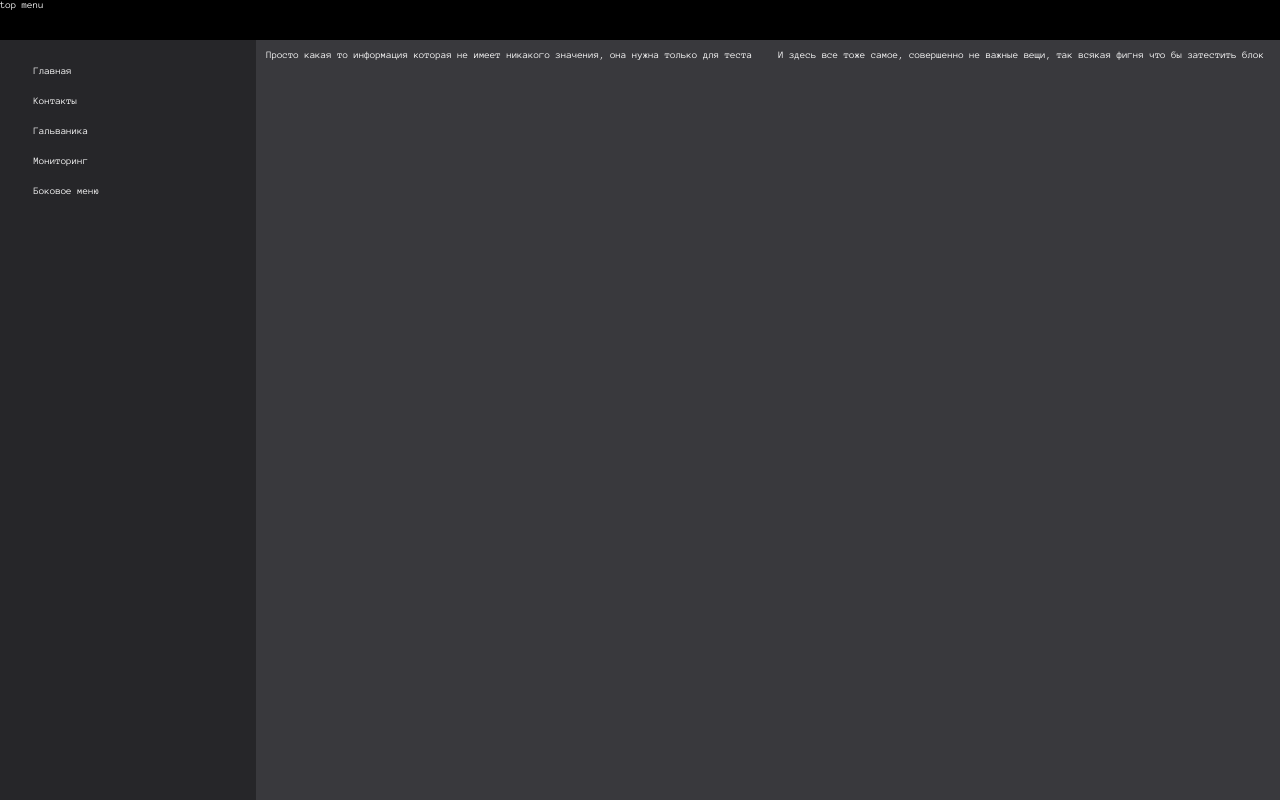
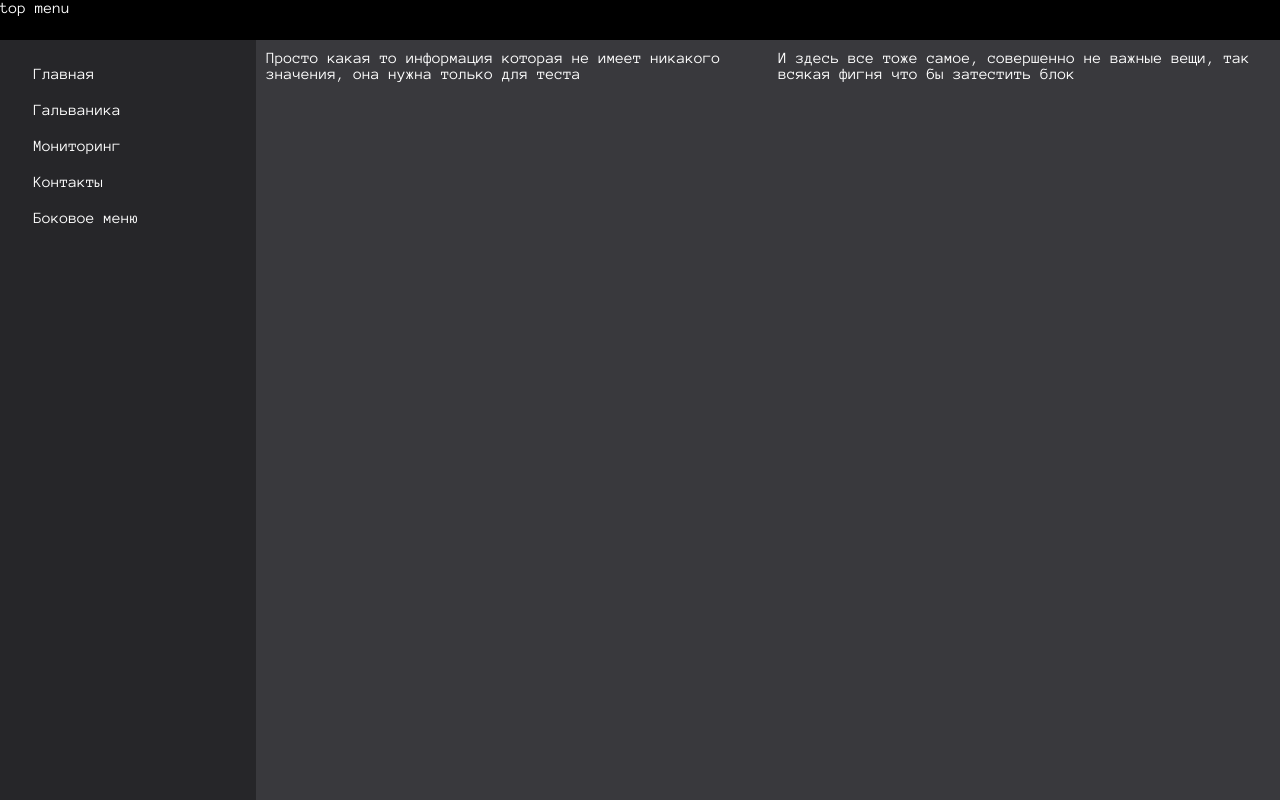
Before and after one commit to kaymantex68/site_ver2, a React (Create React App) app: page / in a window 1280 px wide. Built offline with nearby package versions, Linux system fonts and the light colour scheme; grey boxes are pictures that could not be loaded.

Commit message:
office 9

```diff
--- a/src/App.js
+++ b/src/App.js
@@ -1,5 +1,6 @@
 import React, { useState } from 'react';
 import classes from './App.module.css';
+import Contacts from './Contacts'
 
 function App() {
 
@@ -7,30 +8,30 @@ function App() {
   const [second_col_main, setsecond_col_main] = useState(false);
   const [third_col_main, setthird_col_main] = useState(true);
   const [forth_col_main, setforth_col_main] = useState(false);
-  const [number2, setNumber2] = useState(false);
-  const [number3, setNumber3] = useState(true);
-  const [number4, setNumber4] = useState(true);
+  const [monitoring, setMonitoring] = useState(false);
+  const [leftmenu, setLeftMenu] = useState(true);
+  const [topmenu, setTopMenu] = useState(true);
 
 
 
   return (
     <>
       <div className={classes.Background}>
-        Позвоните нам: +7 920 4897437. Мы можем всякое...
+        <Contacts />
     </div>
       <div className={classes.main_window}>
         <div className={classes.div1}>
-          <div className={(number4 === true) ? classes.div_top_menu : classes.div_top_menu_2}>top menu</div>
+          <div className={(topmenu === true) ? classes.div_top_menu : classes.div_top_menu_2}>top menu</div>
         </div>
         <div className={classes.div2}>
           <div className={classes.div3}>
-            <div className={(number3 === true) ? classes.div_left : classes.div_left_2}>
+            <div className={(leftmenu === true) ? classes.div_left : classes.div_left_2}>
               <ul>
-                <li className={classes.Link} ><span className={classes.span_Link} onClick={() => { setfirst_col_main(true); setsecond_col_main(false);  setthird_col_main(true); setforth_col_main(false); setNumber2(false); setNumber3(true); setNumber4(true); }}>Главная</span></li>
-                <li className={classes.Link}><span className={classes.span_Link} onClick={() => { setfirst_col_main(false); setsecond_col_main(false); setthird_col_main(false); setforth_col_main(false); setNumber2(false); setNumber3(false); setNumber4(false); }}>Контакты</span></li>
-                <li className={classes.Link}> <span className={classes.span_Link} onClick={() => { setfirst_col_main(false); setsecond_col_main(true); setthird_col_main(false); setforth_col_main(true); setNumber2(false); setNumber3(true); setNumber4(true); }}>Гальваника</span></li>
-                <li className={classes.Link}><span className={classes.span_Link} onClick={() => { setfirst_col_main(false);  setsecond_col_main(false); setthird_col_main(false); setforth_col_main(false); setNumber2(true); setNumber3(true); setNumber4(true); }}>Мониторинг</span></li>
-                <li className={classes.Link}><span className={classes.span_Link} onClick={() => { setfirst_col_main(first_col_main);  setthird_col_main(third_col_main); setthird_col_main(third_col_main); setforth_col_main(forth_col_main); setNumber2(number2); setNumber3(!number3); setNumber4(number4); }}>Боковое меню</span></li>
+                <li className={classes.Link} ><span className={classes.span_Link} onClick={() => { setfirst_col_main(true); setsecond_col_main(false);  setthird_col_main(true); setforth_col_main(false); setMonitoring(false); setLeftMenu(true); setTopMenu(true); }}>Главная</span></li>
+                <li className={classes.Link}> <span className={classes.span_Link} onClick={() => { setfirst_col_main(false); setsecond_col_main(true); setthird_col_main(false); setforth_col_main(true); setMonitoring(false); setLeftMenu(true); setTopMenu(true); }}>Гальваника</span></li>
+                <li className={classes.Link}><span className={classes.span_Link} onClick={() => { setfirst_col_main(false);  setsecond_col_main(false); setthird_col_main(false); setforth_col_main(false); setMonitoring(true); setLeftMenu(true); setTopMenu(true); }}>Мониторинг</span></li>
+                <li className={classes.Link}><span className={classes.span_Link} onClick={() => { setfirst_col_main(false); setsecond_col_main(false); setthird_col_main(false); setforth_col_main(false); setMonitoring(false); setLeftMenu(false); setTopMenu(false); }}>Контакты</span></li>
+                <li className={classes.Link}><span className={classes.span_Link} onClick={() => { setfirst_col_main(first_col_main);  setthird_col_main(third_col_main); setthird_col_main(third_col_main); setforth_col_main(forth_col_main); setMonitoring(monitoring); setLeftMenu(false); setTopMenu(topmenu); }}>Боковое меню</span></li>
               </ul>
             </div>
           </div>
@@ -41,7 +42,7 @@ function App() {
 
             <div className={(third_col_main === true) ? classes.div6 : classes.div6_2}>И здесь все тоже самое, совершенно не важные вещи, так всякая фигня что бы затестить блок</div>
             <div className={(forth_col_main === true) ? classes.div66 : classes.div66_2}>И здесь все тоже самое, совершенно не важные вещи, так всякая фигня что бы затестить блок</div>
-            <div className={(number2 === true) ? classes.div7 : classes.div7_2}>
+            <div className={(monitoring === true) ? classes.div7 : classes.div7_2}>
              <din className={classes.div8}>
               <iframe src="http://newsiterad.teplotehnika68.ru/pic.php" width="100%" height="100%" frameborder="no" sandbox seamless>
               </iframe>
@@ -52,7 +53,7 @@ function App() {
         {/* *
           * кнопка возврата когда скрыто меню
           */}
-        <div onClick={() => { setNumber3(true); setNumber4(true); setfirst_col_main(true); setthird_col_main(true); }} className={(number3 === false) ? classes.Back : classes.Back_2}></div>
+        <div onClick={() => { setLeftMenu(true); setTopMenu(true); setfirst_col_main(true); setthird_col_main(true); }} className={(leftmenu === false) ? classes.Back : classes.Back_2}></div>
       </div>
 
     </>
--- a/src/App.module.css
+++ b/src/App.module.css
@@ -1,14 +1,4 @@
-.Background{
-    position: absolute;
-    top: 0;
-    width: 100%;
-    height: 100%;
-    padding-top: 100px;
-    text-align: center;
-    background-color: black;
-    color: white;
 
-}
 .main_window{
     /* background-color: darkcyan; */
     width: 100vw;
--- /dev/null
+++ b/src/Contacts.js
@@ -0,0 +1,15 @@
+import React from 'react';
+import classes from './Contacts.module.css';
+
+function Contacts() {
+    return (
+        <div className={classes.Background}>
+            <div><span className={classes.Cayman}>CAYMAN </span><span className={classes.Automation}>автоматизация</span> </div>
+            <div className={classes.Phone}>
+                +7 (920) 4897437
+             </div>
+        </div>
+    )
+}
+
+export default Contacts;
--- /dev/null
+++ b/src/Contacts.module.css
@@ -0,0 +1,37 @@
+@font-face{
+    font-family: pixel2;
+    src:url('../src/pixel.ttf');
+  }
+
+.Background{
+    position: absolute;
+    top: 0;
+    width: 100%;
+    height: 100%;
+    padding-top: 100px;
+    text-align: center;
+    background-color: black;
+    color: white;
+
+
+}
+
+.Phone{
+    position: absolute;
+    float: left;
+    left: 45%;
+    padding: 10px;
+    /* background-color: crimson; */
+
+}
+
+
+.Cayman{
+    font-family: pixel2;
+    font-size: 2rem;
+    color: #5BFFDA;
+}
+
+.Automation{
+    color:#FF48BE;
+}
--- a/src/index.css
+++ b/src/index.css
@@ -25,6 +25,6 @@ code {
   padding: 0;
 }
 
-@media screen and (min-width: 2000px) and (orientation: landscape) {
+@media screen and (min-width: 700px) and (orientation: landscape) {
   *{font-size: 1rem;}
 }
```
Also changed, not shown: src/pixel.ttf (added).
